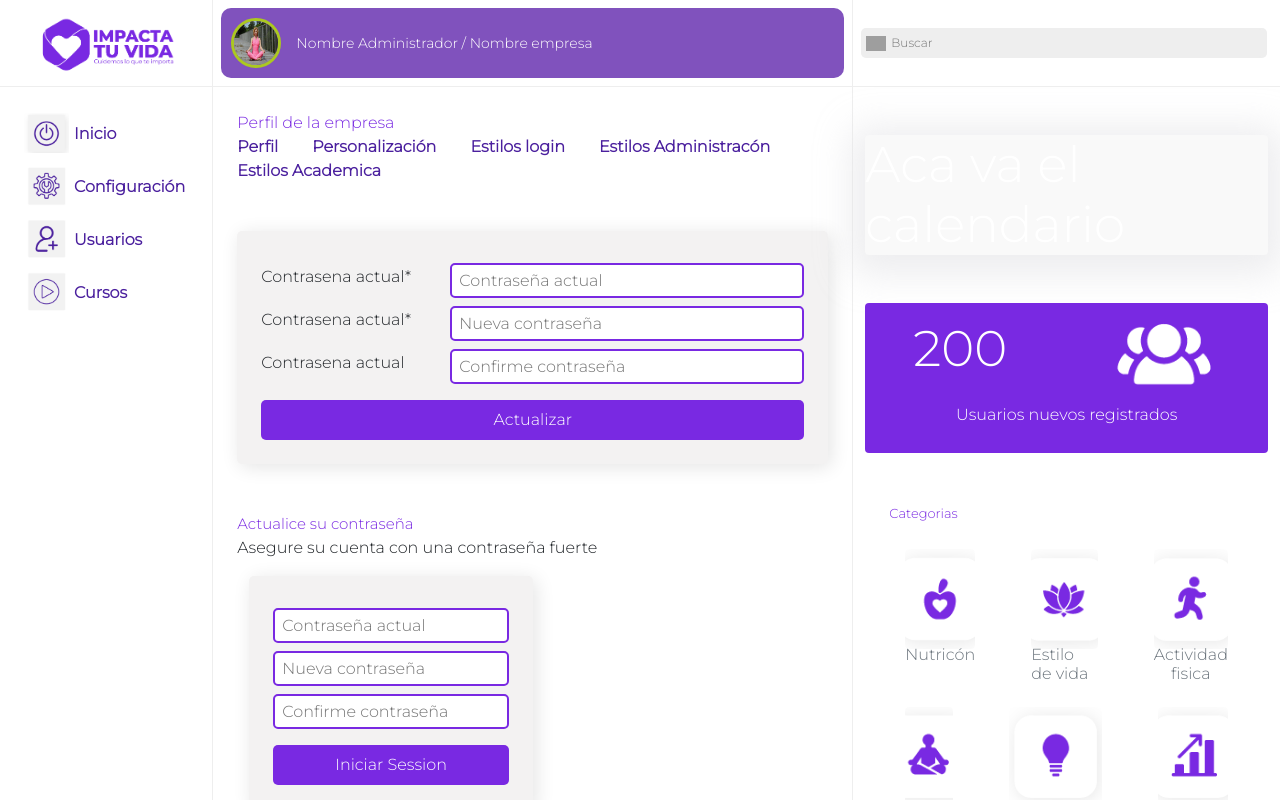
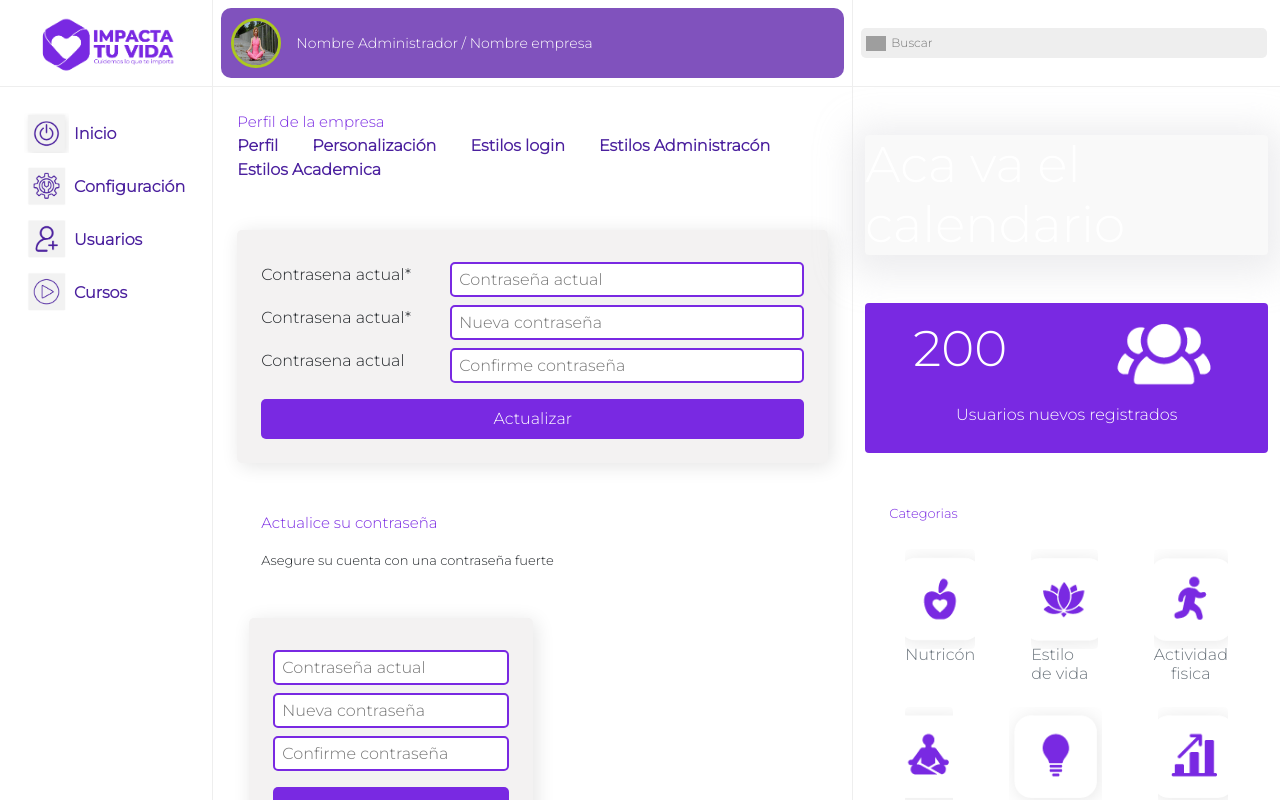
Before and after one commit to anfemoca19/proyecto_impacta, a React (Create React App) app: page /configuration in a window 1280 px wide. Shown: the top 800 px of the page. Built offline with nearby package versions, Linux system fonts and the light colour scheme; grey boxes are pictures that could not be loaded.

Commit message:
Se modifica el font-zice de p contrasna

```diff
--- a/src/pages/Configuration/configurarion.jsx
+++ b/src/pages/Configuration/configurarion.jsx
@@ -83,10 +83,14 @@ export default function Configruation() {
               </div>
             </div>
           </div>
-          <span className="style-title-actualice mt-5">
-            Actualice su contraseña
-          </span>
-          <p>Asegure su cuenta con una contraseña fuerte</p>
+          <div className="container-fluid mb-5">
+            <span className="style-title-actualice mt-5 mb-5">
+              Actualice su contraseña
+            </span>
+            <p className="mt-3 style-title-pass">
+              Asegure su cuenta con una contraseña fuerte
+            </p>
+          </div>
           <div className="container-fluid">
             <div className="row">
               <div className="container box-container p-4 col-6">
--- a/src/pages/Configuration/configuration.css
+++ b/src/pages/Configuration/configuration.css
@@ -1,5 +1,6 @@
 .style-title {
   color: #7929e2;
+  font-size: 15px;
 }
 .styles-input {
   border-radius: 5px;
@@ -8,7 +9,7 @@
 
 .style-title-actualice {
   color: #7929e2;
-  font-size: 15px;
+  font-size: 16px;
 }
 
 .grid-container {
@@ -21,3 +22,7 @@
   box-shadow: 3px 3px 19px 0px rgb(228, 228, 228);
   border-radius: 5px;
 }
+
+.style-title-pass {
+  font-size: 13px;
+}
```
